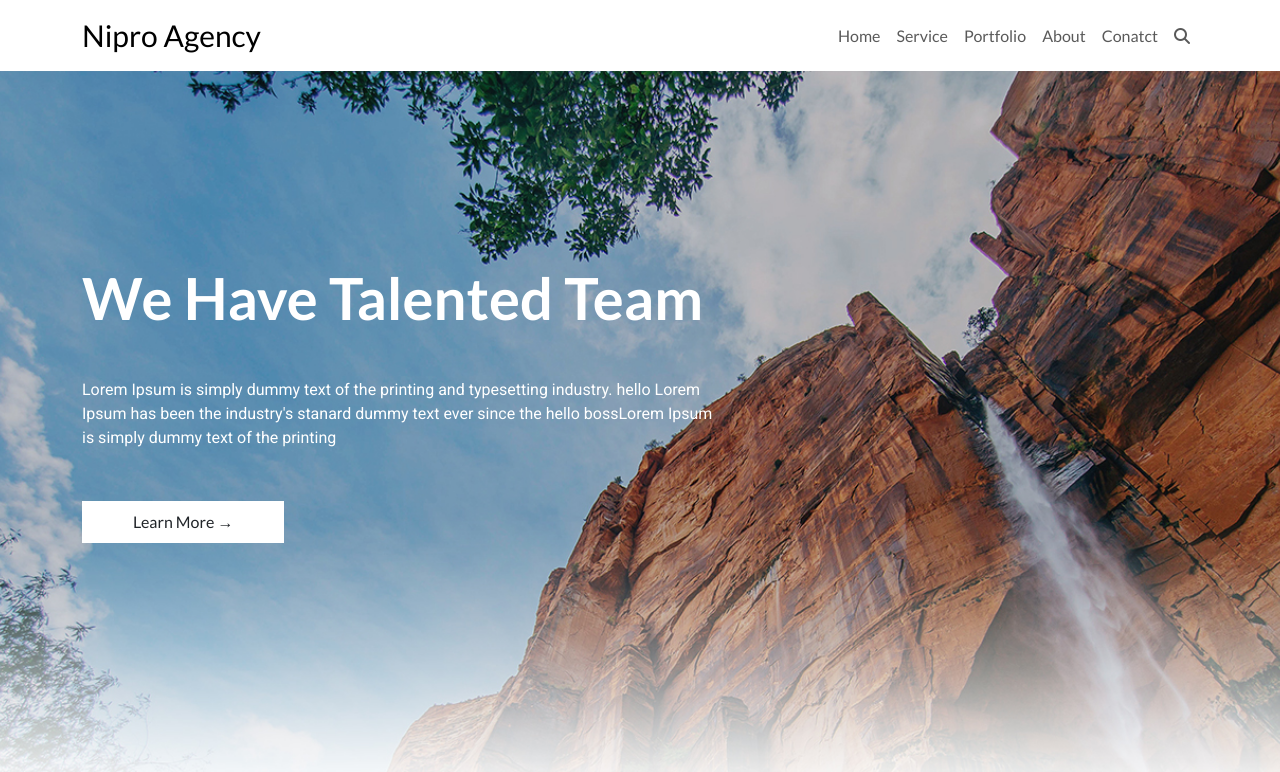
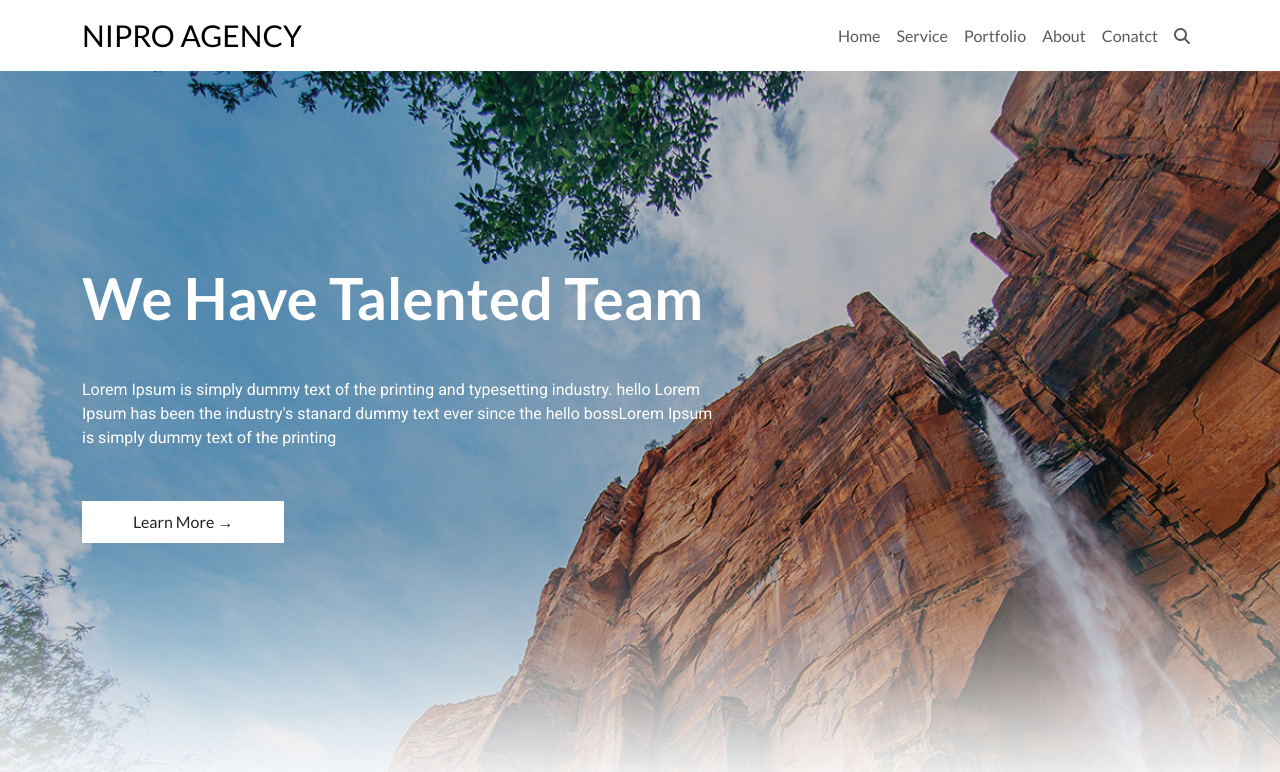
Before and after one commit to Mhamudulislam/project_n_a_, a plain HTML site: page index.html in a window 1280 px wide. Shown: the top 772 px of the page. Drawn offline with Linux system fonts and the light colour scheme.

Commit message:
Update style.css

```diff
--- a/css/style.css
+++ b/css/style.css
@@ -4,7 +4,7 @@ body
 {font-family: 'Lato', sans-serif; font-size: 16px; font-weight: 400;}
 /* header_start */
 .my_logo
-{font-size: 30px; font-family: 'Lato', sans-serif; font-weight: 400;}
+{font-size: 30px; font-family: 'Lato', sans-serif; font-weight: 400; text-transform: uppercase;}
 .my_menu
 {}
 .my_menu ul li a
```
